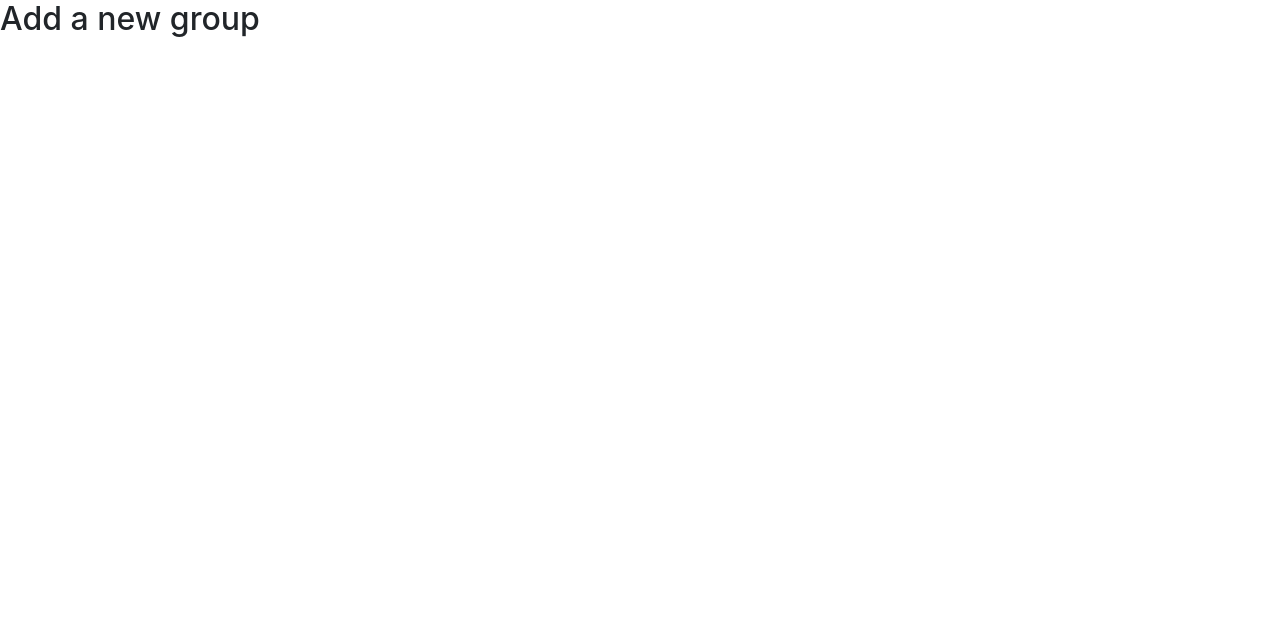
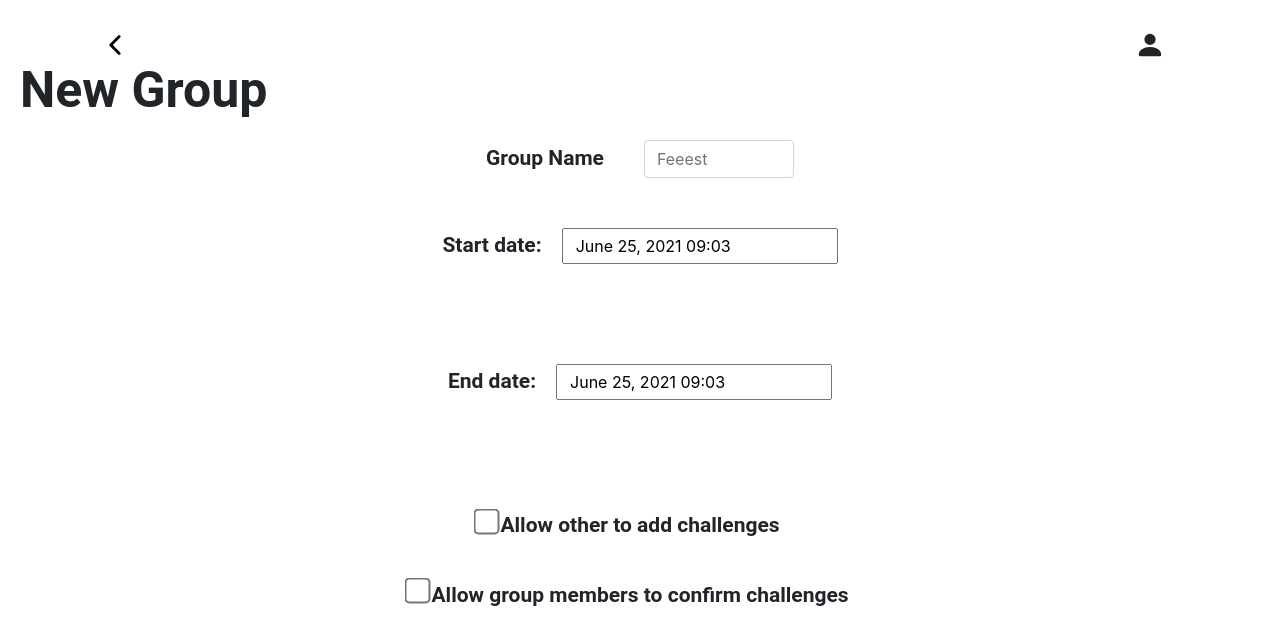
Before and after one commit to G-D-Tech/kompiter, a React (Create React App) app: page /CreateGroup in a window 1280 px wide. Shown: the top 644 px of the page. Built offline with nearby package versions, Linux system fonts and the light colour scheme.

Commit message:
Add CreateGroup page

```diff
--- a/package.json
+++ b/package.json
@@ -9,11 +9,13 @@
     "bootstrap": "^5.0.2",
     "react": "^17.0.2",
     "react-bootstrap": "^1.6.1",
+    "react-datepicker": "^4.1.1",
     "react-dom": "^17.0.2",
     "react-icons": "^4.2.0",
     "react-router-app": "^0.1.6",
     "react-router-dom": "^5.2.0",
     "react-scripts": "4.0.3",
+    "react-time-picker": "^4.3.0",
     "web-vitals": "^1.1.2"
   },
   "scripts": {
--- a/src/screens/CreateGroup.js
+++ b/src/screens/CreateGroup.js
@@ -1,7 +1,94 @@
+import React, { useState } from "react";
+import DatePicker from "react-datepicker";
+import { Link } from "react-router-dom";
+import { IoIosArrowBack } from "react-icons/io";
+import "../styles/Homepage.css";
+import { BsFillPersonFill } from "react-icons/bs";
+
+import "../styles/CreateGroup.css";
+
+import "react-datepicker/dist/react-datepicker.css";
+
+//https://reactdatepicker.com
+//https://openbase.com/js/react-datepicker
 const CreateGroup = () => {
+  const [startDate, setStartDate] = useState(new Date());
+  const [endDate, setEndDate] = useState(new Date());
   return (
-    <div className="CreateGroup">
-      <h2>Add a new group</h2>
+    <div>
+      <div class="container">
+        <div class="icon">
+          <BsFillPersonFill size={30}></BsFillPersonFill>
+        </div>
+        <Link to="/">
+          <IoIosArrowBack class="IoIosArrowBack"></IoIosArrowBack>
+        </Link>
+      </div>
+
+      <h1 id="groupHead">New Group</h1>
+      <div className="input-container">
+        <text class="text">Group Name</text>
+        <form class="form-inline">
+          <div>
+            <input
+              class="form-control"
+              id="exampleFormControlInput"
+              placeholder="Feeest"
+            ></input>
+          </div>
+        </form>
+      </div>
+
+      <div className=" input-container">
+        <text class="text">Start date:</text>
+        <DatePicker
+          selected={startDate}
+          showTimeSelect
+          timeFormat="HH:mm"
+          onChange={(date) => setStartDate(date)}
+          dateFormat="MMMM d, yyyy HH:mm"
+        />
+      </div>
+      <div className=" input-container">
+        <text class="text">End date:</text>
+        <DatePicker
+          selected={endDate}
+          showTimeSelect
+          timeFormat="HH:mm"
+          onChange={(date) => setEndDate(date)}
+          dateFormat="MMMM d, yyyy HH:mm"
+        />
+      </div>
+      <div class="container">
+        <div className="form-check d-flex justify-content-center">
+          <div class="CheckBoxStyle">
+            <input
+              class="form-check-input"
+              type="checkbox"
+              value=""
+              id="flexCheckChecked"
+              unchecked
+            />
+            <label class="text" for="flexCheckChecked">
+              Allow other to add challenges
+            </label>
+          </div>
+        </div>
+        <div className="form-check d-flex justify-content-center">
+          <div class="CheckBoxStyle">
+            <input
+              class="form-check-input"
+              type="checkbox"
+              value=""
+              id="flexCheckChecked"
+              unchecked
+            />
+            <label class="text" for="flexCheckChecked">
+              Allow group members to confirm challenges
+            </label>
+          </div>
+        </div>
+      </div>
     </div>
   );
 };
--- /dev/null
+++ b/src/styles/CreateGroup.css
@@ -0,0 +1,47 @@
+.text {
+  font-family: "Roboto";
+  font-size: 21px;
+  font-weight: bold;
+  margin-right: 20px;
+  padding: -10px;
+}
+
+/* .CreateGroup {
+  text-align: center;
+  height: 100vh;
+  flex: 1;
+  justify-content: center;
+  align-items: center;
+  padding: 40px;
+} */
+
+.IoIosArrowBack {
+  width: 30px;
+  height: 30px;
+  color: black;
+  margin-left: 15px;
+}
+
+.input-container {
+  display: flex;
+  flex-direction: row;
+  justify-content: center;
+  align-items: center;
+  width: 100%;
+}
+
+.input-container .react-datepicker-wrapper {
+  margin: 50px 0;
+}
+
+.input-container .react-datepicker-wrapper input {
+  padding: 4px 12px;
+}
+
+.CheckBoxStyle {
+  margin-top: 30px;
+}
+
+input[type="checkbox"] {
+  transform: scale(2);
+}
```
Also changed, not shown: 1 other file (tests, documents, lock files or other folders).
